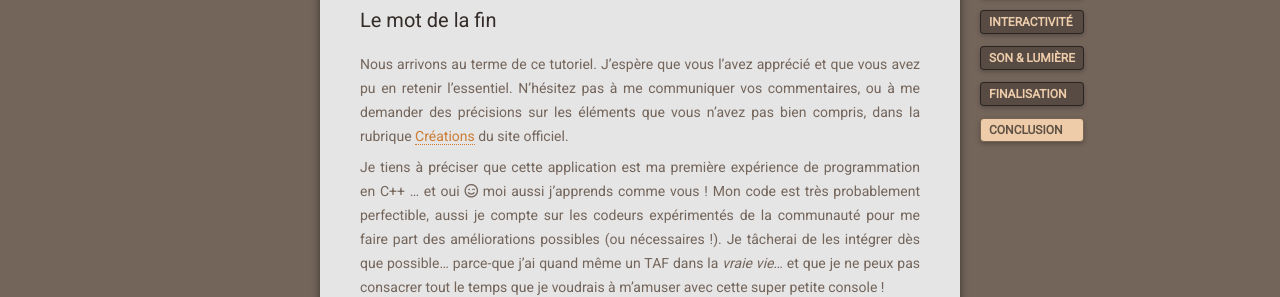
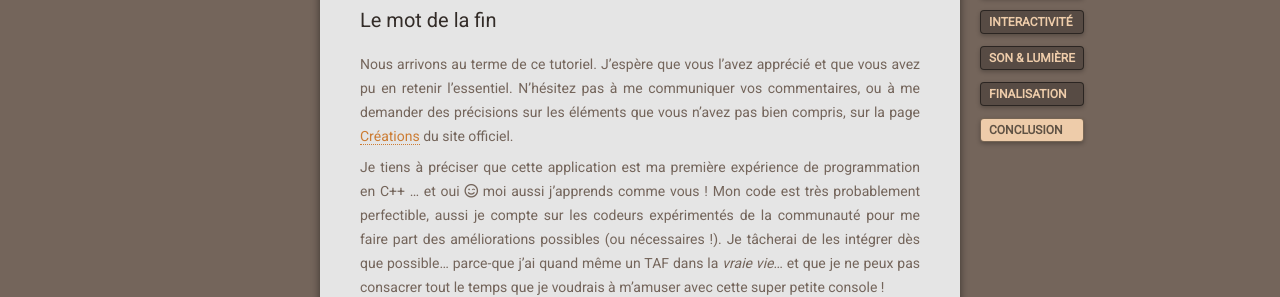
Before and after one commit to m1cr0lab-gamebuino/gb-game-of-life, a Jekyll site: the page built from docs/conclusion.md, in a window 1280 px wide. Shown: the part 316-613 px from the top of the page. Built offline with Jekyll 4.4.1, drawn with Linux system fonts in a browser that asks for light colours; nearby versions of some CDN libraries.

Commit message:
ajout du lien vers la page 'Créations' du tuto (sur le site officiel) dans la conclusion

```diff
--- a/docs/conclusion.md
+++ b/docs/conclusion.md
@@ -6,6 +6,6 @@ subtitle: Automate Cellulaire et Vie Artificielle
 
 # Le mot de la fin
 
-Nous arrivons au terme de ce tutoriel. J'espère que vous l'avez apprécié et que vous avez pu en retenir l'essentiel. N'hésitez pas à me communiquer vos commentaires, ou à me demander des précisions sur les éléments que vous n'avez pas bien compris, dans la rubrique [Créations](https://gamebuino.com/creations) du site officiel.
+Nous arrivons au terme de ce tutoriel. J'espère que vous l'avez apprécié et que vous avez pu en retenir l'essentiel. N'hésitez pas à me communiquer vos commentaires, ou à me demander des précisions sur les éléments que vous n'avez pas bien compris, sur la page [Créations](https://gamebuino.com/creations/game-of-life) du site officiel.
 
 Je tiens à préciser que cette application est ma première expérience de programmation en C++ ... et oui <i class="far fa-smile-wink"></i> moi aussi j'apprends comme vous ! Mon code est très probablement perfectible, aussi je compte sur les codeurs expérimentés de la communauté pour me faire part des améliorations possibles (ou nécessaires !). Je tâcherai de les intégrer dès que possible... parce-que j'ai quand même un TAF dans la *vraie vie*... et que je ne peux pas consacrer tout le temps que je voudrais à m'amuser avec cette super petite console !
```
